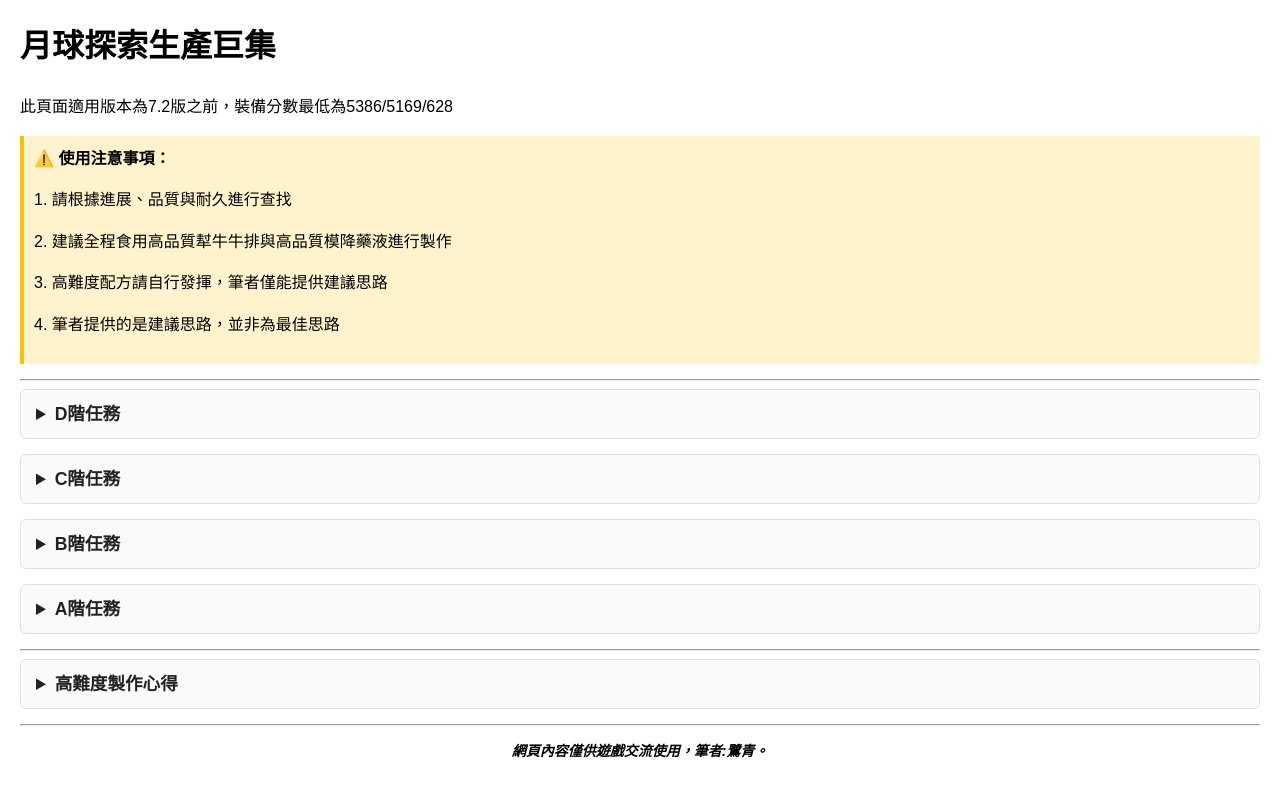
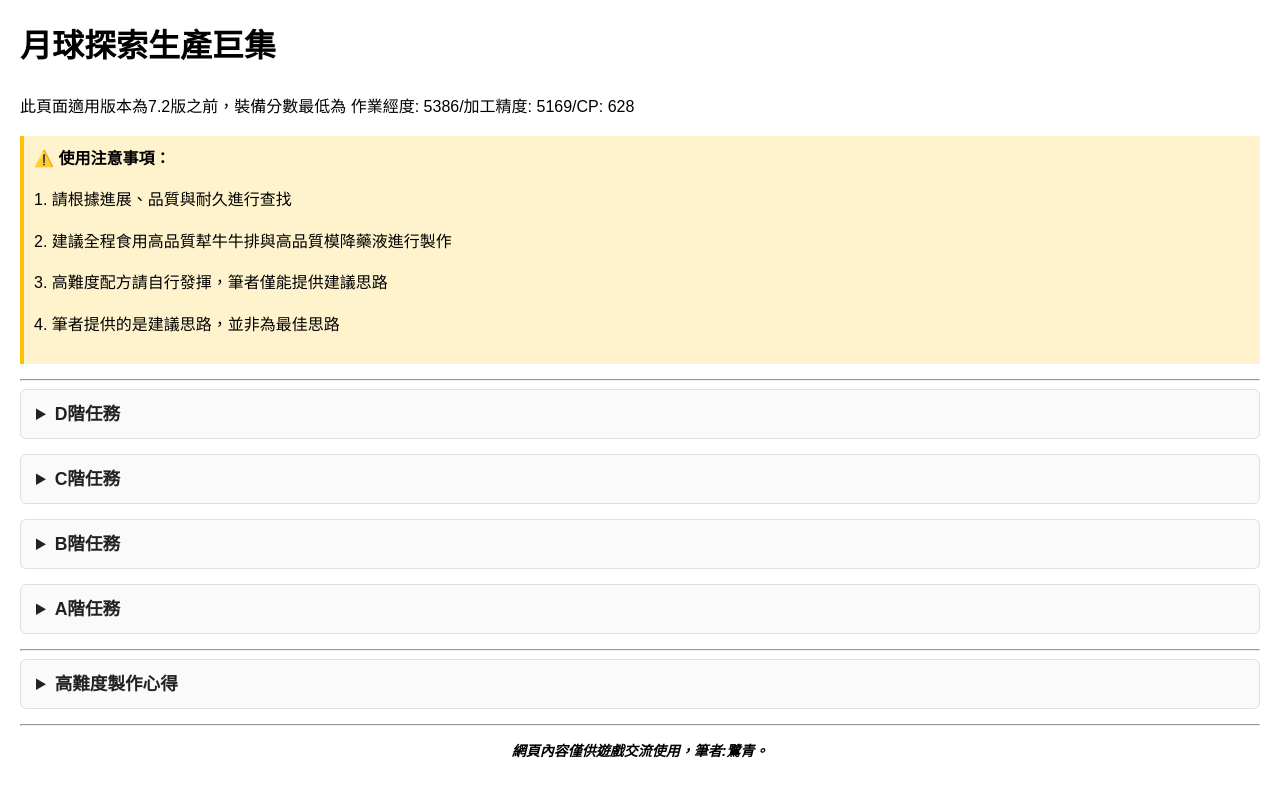
Before and after one commit to allen2295673/FFXV-macro, a plain HTML site: page index.html in a window 1280 px wide. Drawn offline with Linux system fonts and the light colour scheme.

Commit message:
Update index.html

```diff
--- a/index.html
+++ b/index.html
@@ -81,7 +81,7 @@
     <h1>月球探索生產巨集</h1>
 
     <!-- 內文範例 1：一般文字段落 -->
-    <p>此頁面適用版本為7.2版之前，裝備分數最低為5386/5169/628</p>
+    <p>此頁面適用版本為7.2版之前，裝備分數最低為 作業經度: 5386/加工精度: 5169/CP: 628</p>
 
     <!-- 內文範例 2：提醒事項盒 (搭配上面的 CSS 樣式) -->
     <div class="note">
```
